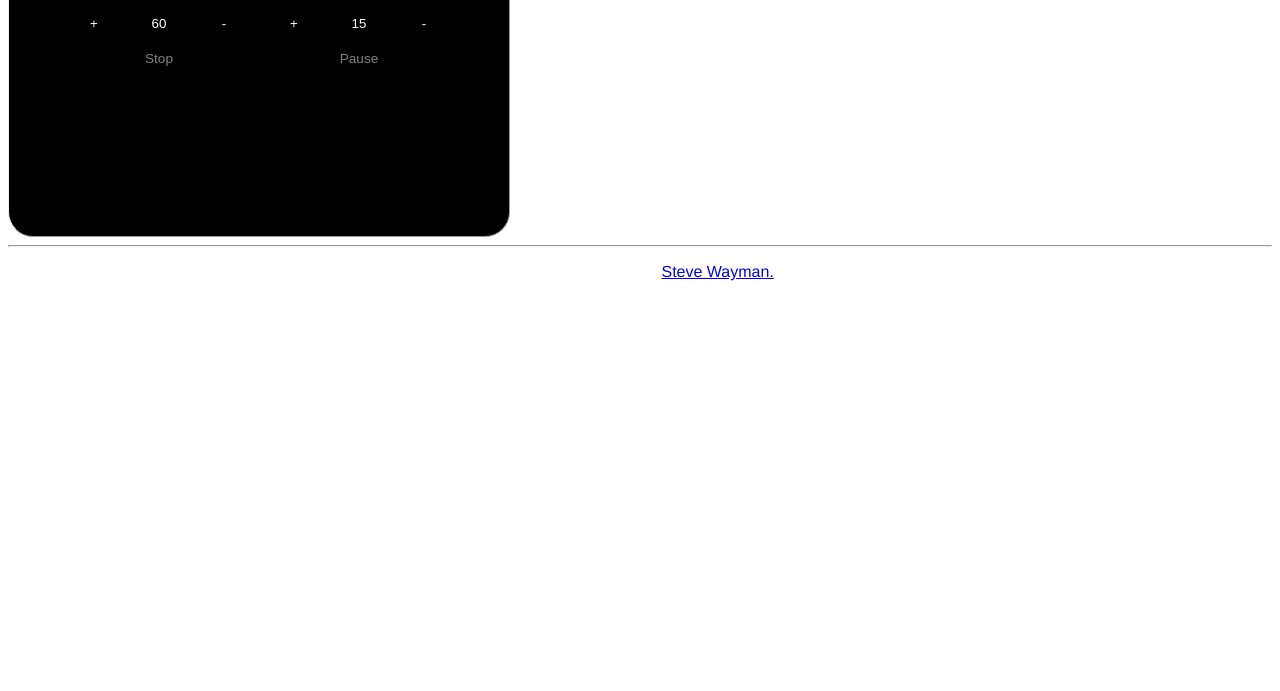
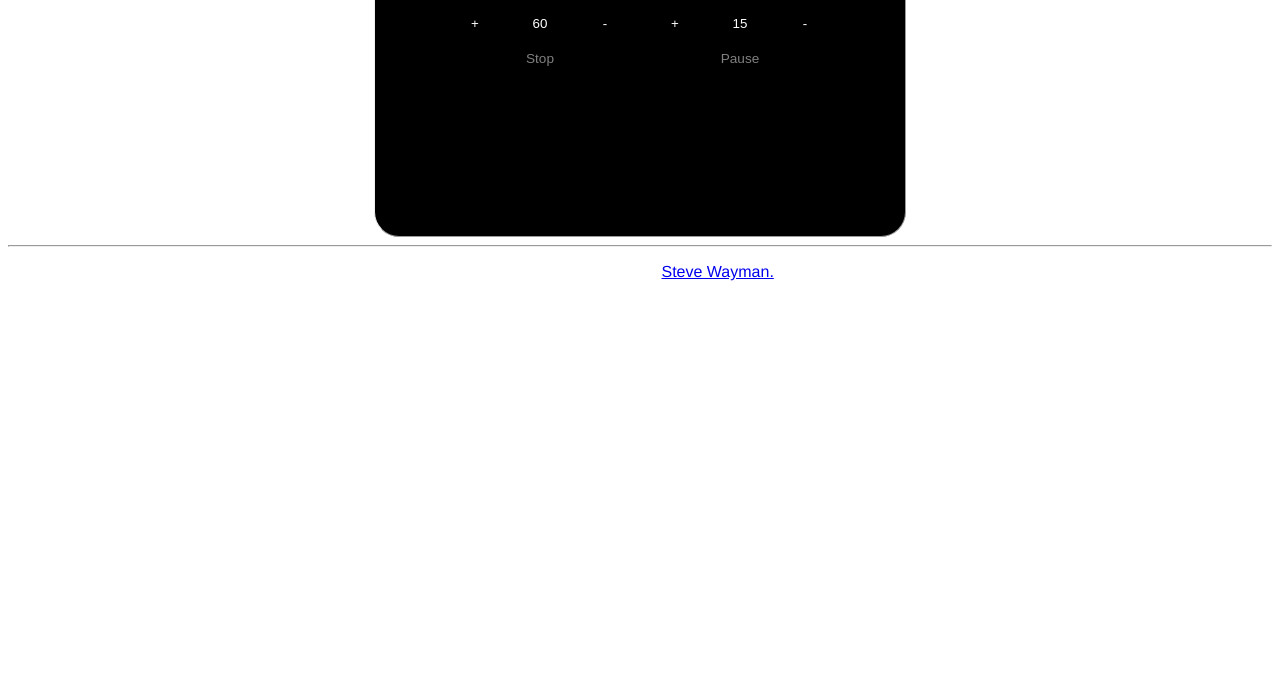
Before and after one commit to swayman01/Pomodoro_clock, a plain HTML site: page index.html in a window 1280 px wide. Shown: the part 109-800 px from the top of the page. Drawn offline with nearby package versions, Linux system fonts and the light colour scheme.

Commit message:
recentered display

```diff
--- a/stylesheets/pomodoro.scss
+++ b/stylesheets/pomodoro.scss
@@ -21,7 +21,7 @@ h1 {
 .label-row {
        display: grid;
        // grid-template-columns: .2fr .2fr 4fr .2fr .2fr;
-       grid-template-columns: repeat(5, 1fr);
+       grid-template-columns: 20% 20% 20% 20% 20%;
 }
 
 .input-row {
@@ -39,6 +39,13 @@ h1 {
        max-width: 500px;
        border-radius: 25px;
        word-wrap: break-word;
+
+
+       padding-right: 15px;
+       padding-left: 15px;
+       margin-right: auto;
+       margin-left: auto;
+
 }
 
 .label { /* used for Start, Stop, and Pause */
```
Also changed, not shown: stylesheets/pomodoro.css, 1 other file.
